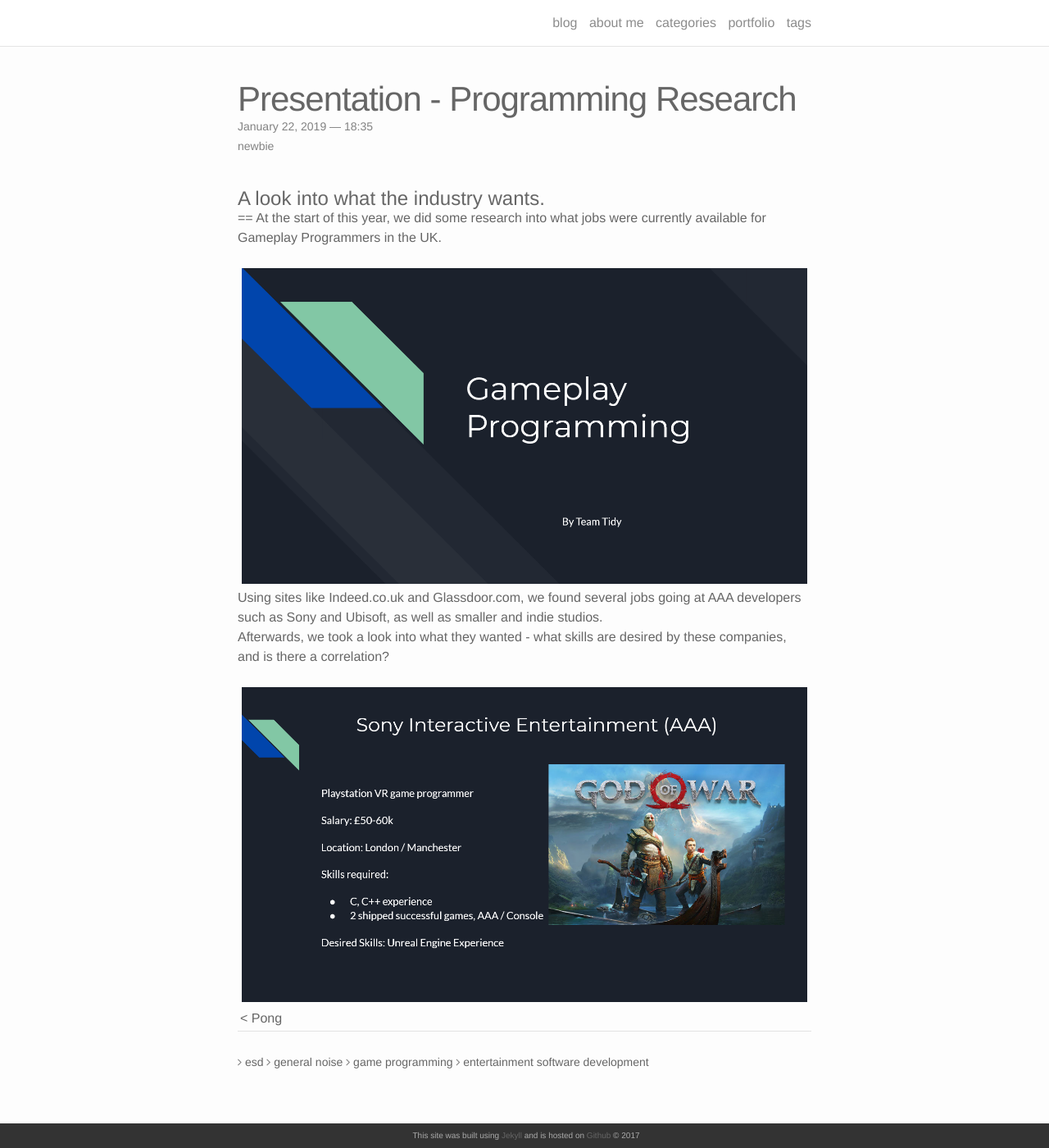
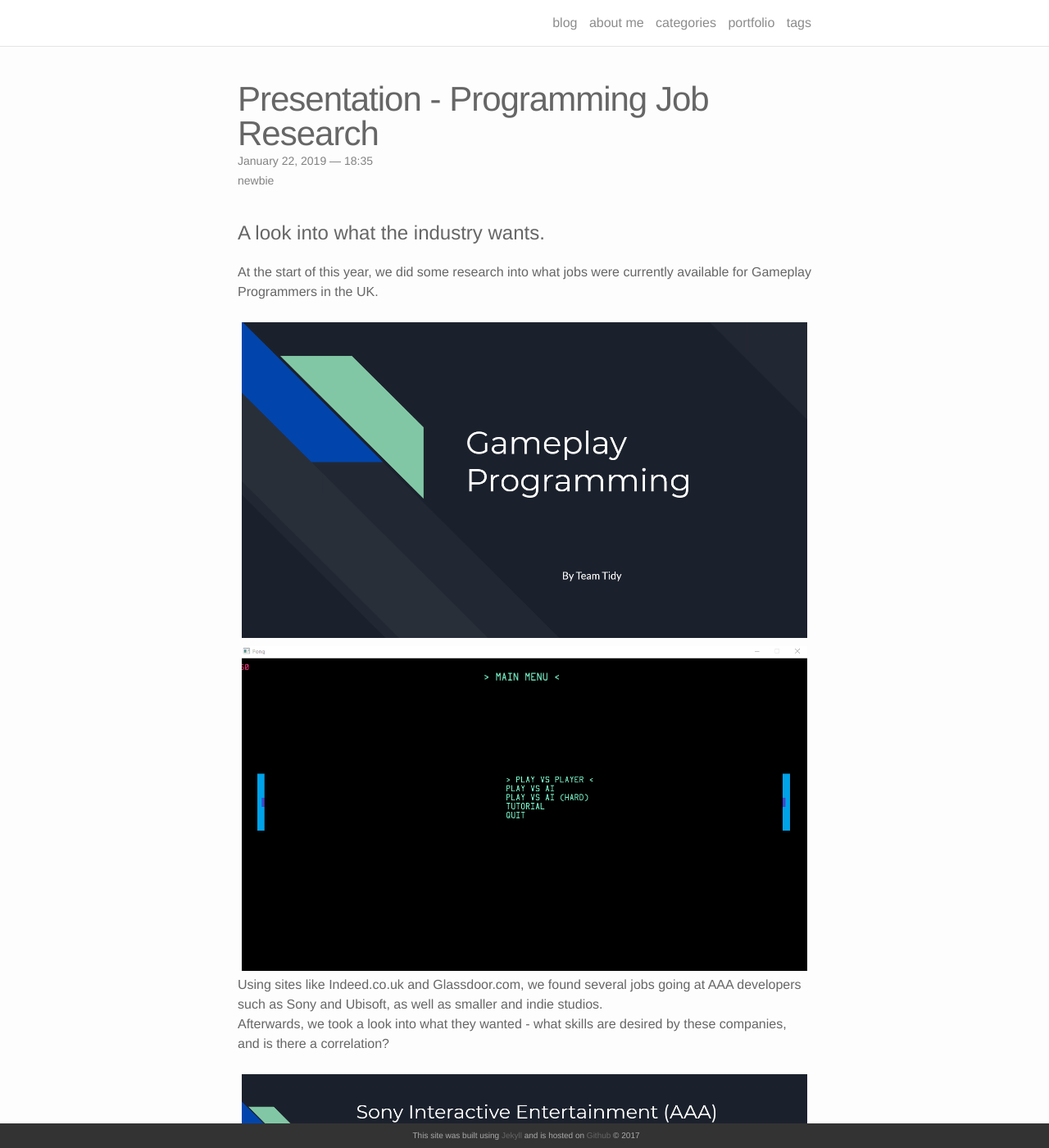
Before and after one commit to SoloMorris/SoloMorris.github.io, a Jekyll site: the page built from _posts/2019-01-22-gameprogrammingpres.markdown, in a window 1280 px wide and 1400 px high. Shown: the whole window at 82% size. Built offline with Jekyll 4.4.1, drawn with Linux system fonts in a browser that asks for light colours; nearby versions of some CDN libraries; some of the changed text lies outside the part shown.

Commit message:
testing image loading on presentation page

```diff
--- a/_posts/2019-01-22-gameprogrammingpres.markdown
+++ b/_posts/2019-01-22-gameprogrammingpres.markdown
@@ -1,23 +1,24 @@
 ---
 layout: post
-title: Presentation - Programming Research
+title: Presentation - Programming Job Research
 date: 2019-01-22 18:35:00
 description: Research into jobs.
 category: newbie
 published: true
 tags:
-- esd
+- gameplay programming
 - general noise
 - game programming
-- entertainment software development
+- university
 ---
 
 <h1> A look into what the industry wants. </h1>
-==
+<br>
 At the start of this year, we did some research into what jobs were currently available for
 Gameplay Programmers in the UK.
 
-<img class="col three" src="{{ site.baseurl }}/img/Gameplayprogrammingtitle.png">
+<img class="col three" src="{{ site.baseurl }}/img/presentation_intro.PNG">
+<img class="col three" src="{{ site.baseurl }}/img/pong_01.PNG">
 
 Using sites like Indeed.co.uk and Glassdoor.com, we found several jobs going at AAA developers
 such as Sony and Ubisoft, as well as smaller and indie studios.
@@ -27,4 +28,4 @@
 
 
 
-<img class="col three" src="{{ site.baseurl }}/img/gameplayprogrammingsony.PNG">
+<img class="col three" src="{{ site.baseurl }}/img/presentation_sony.PNG">
```
Also changed, not shown: img/presentation_intro.PNG (renamed from img/Gameplayprogrammingtitle.png), img/presentation_sony.PNG (renamed from img/gameplayprogrammingsony.png).
